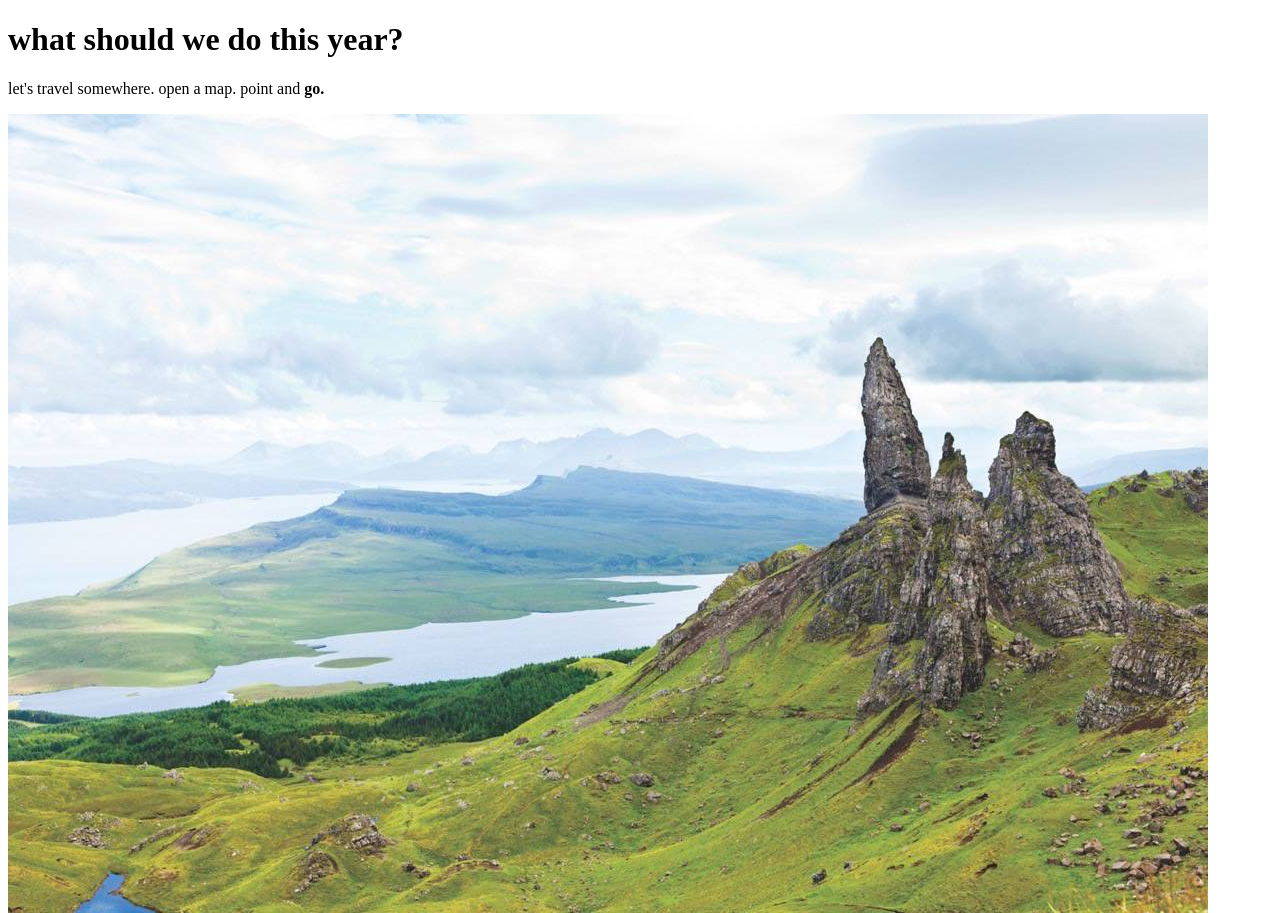
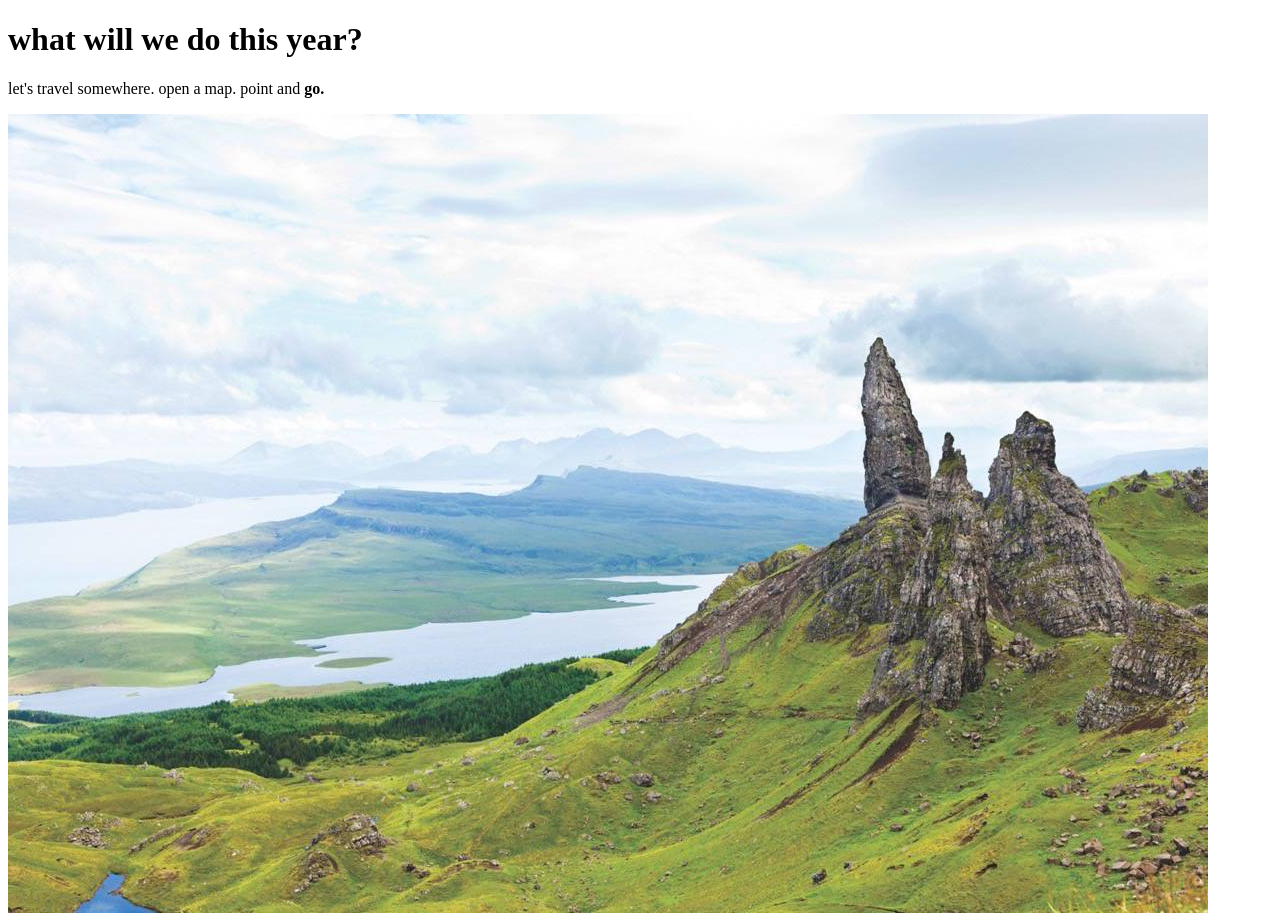
Before and after one commit to doshman/doshman.github.io, a plain HTML site: page index.html in a window 1280 px wide. Shown: the top 913 px of the page. Drawn offline with Linux system fonts and the light colour scheme.

Commit message:
changed should to will

```diff
--- a/index.html
+++ b/index.html
@@ -4,7 +4,7 @@
     <title>david wants to do things</title>
   </head>
   <body>
-    <h1>what should we do this year?</h1>
+    <h1>what will we do this year?</h1>
     <p>let's travel somewhere. open a map. point and <strong>go.</strong></p>
     <p>
       <a href="https://en.wikipedia.org/wiki/Scotland"><img src="S1357.jpg"></a>
```
